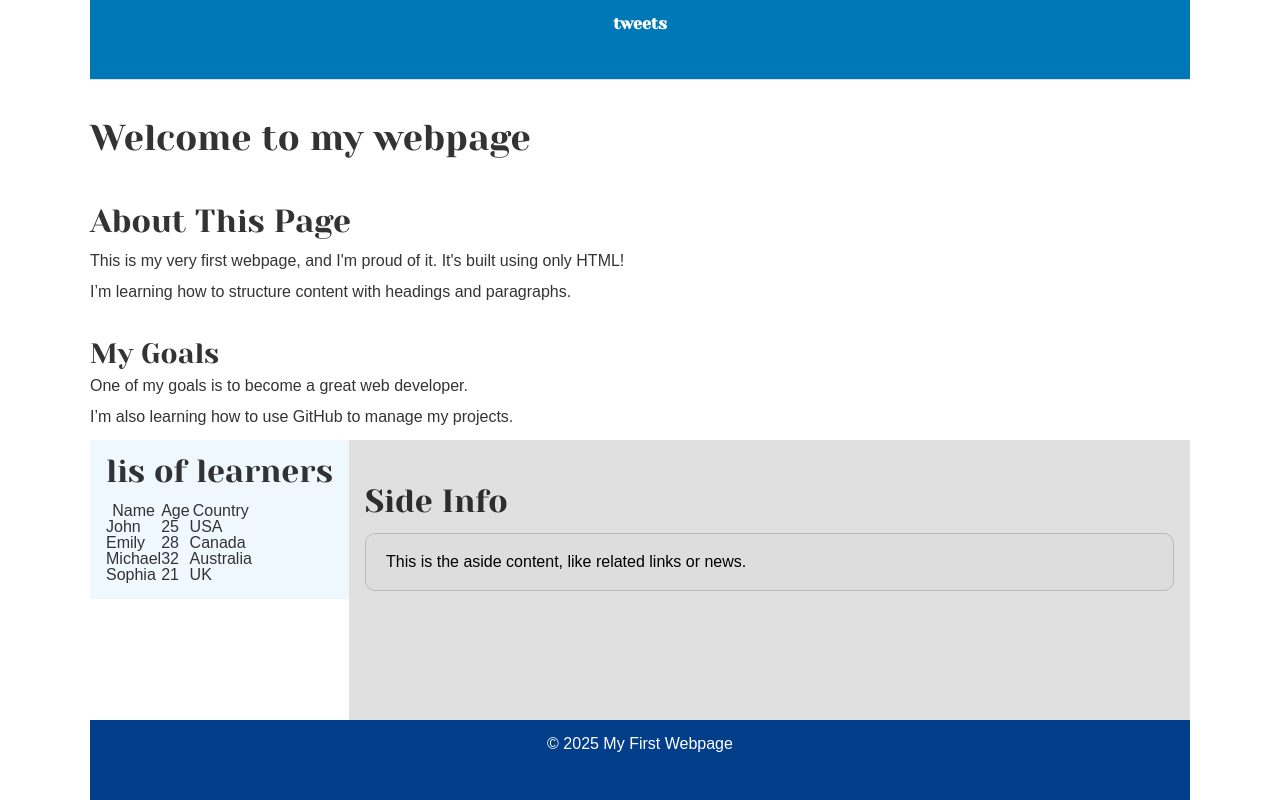
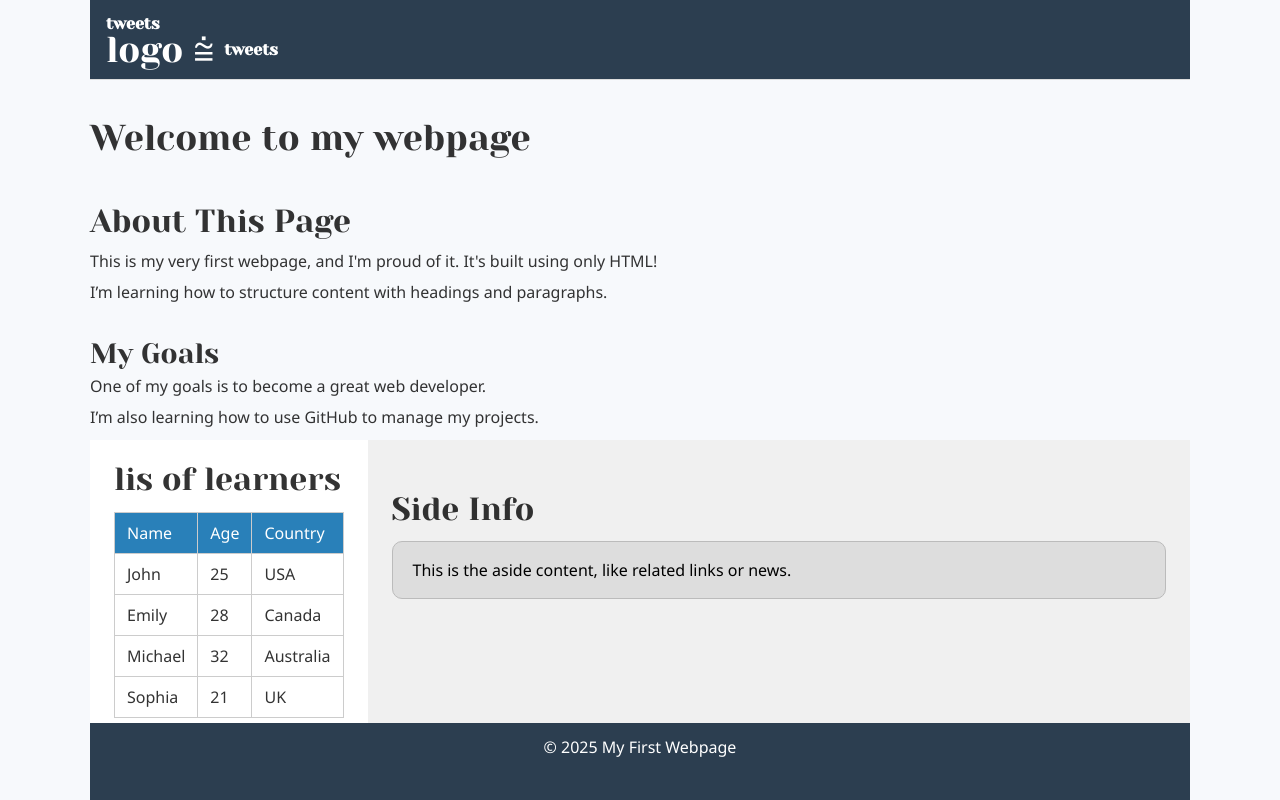
Before and after one commit to BisharAH/alx_html_css, a plain HTML site: page css_basic/index.html in a window 1280 px wide. Drawn offline with Linux system fonts and the light colour scheme.

Commit message:
last appdate of css and index

```diff
--- a/css_basic/index.html
+++ b/css_basic/index.html
@@ -11,6 +11,13 @@
     <header>
       <nav>
         <a href="tweets.html">tweets</a>
+        <nav>
+          <ul>
+            <li class="logo">logo &congdot;</li>
+            <!-- Unicode Fox Face -->
+            <li><a href="tweets.html">tweets</a></li>
+          </ul>
+        </nav>
       </nav>
     </header>
     <h1>Welcome to my webpage</h1>
--- a/css_basic/styles.css
+++ b/css_basic/styles.css
@@ -1,61 +1,101 @@
-/* Apply basic reset and default styles */
+/* Reset & Layout */
 * {
   margin: 0;
   padding: 0;
   box-sizing: border-box;
 }
 
-/* Make the body a flex container arranged in column layout */
 body {
   display: flex;
   flex-direction: column;
   height: 100vh;
-  font-family: Arial, sans-serif;
+  font-family: 'Segoe UI', sans-serif;
+  background-color: #f7f9fc;
 }
 
-/* Style the header */
 header {
-  background-color: #0077b6;
+  background-color: #2c3e50;
   color: white;
   padding: 1rem;
-  text-align: center;
 }
 
-/* Make main a horizontal flex container */
+nav ul {
+  display: flex;
+  list-style: none;
+  align-items: center;
+}
+
+nav li {
+  margin-right: 1rem;
+}
+
+nav a {
+  color: white;
+  text-decoration: none;
+  font-weight: 600;
+}
+
+/* Logo */
+.logo {
+  font-size: 2rem;
+}
+
+/* Main layout */
 main {
   display: flex;
   flex-direction: row;
   flex: auto;
-  min-height: 0; /* Needed to make overflow-y work correctly */
+  min-height: 0;
 }
 
-/* Style article (takes 2/3 of the space) */
+/* Article and aside */
 article {
   flex: 2;
-  padding: 1rem;
+  padding: 1.5rem;
   overflow-y: auto;
-  background-color: #f0f8ff;
+  background-color: #ffffff;
+  color: #333;
 }
 
-/* Style aside (takes 1/3 of the space) */
 aside {
   flex: 1;
-  padding: 1rem;
+  padding: 1.5rem;
   overflow-y: auto;
-  background-color: #e0e0e0;
+  background-color: #f0f0f0;
 }
 
-/* Style footer */
+/* Footer */
 footer {
-  background-color: #023e8a;
+  background-color: #2c3e50;
   color: white;
+  text-align: center;
   padding: 1rem;
-  text-align: center;
 }
 
-/* Optional: make links in nav styled nicely */
-nav a {
+/* Table Styling */
+table {
+  width: 100%;
+  border-collapse: collapse;
+  margin-top: 1rem;
+}
+
+th, td {
+  border: 1px solid #ccc;
+  padding: 0.75rem;
+  text-align: left;
+}
+
+th {
+  background-color: #2980b9;
   color: white;
-  text-decoration: none;
-  font-weight: bold;
 }
+
+/* Mobile responsive tweaks */
+.works_on_smartphone main {
+  flex-direction: column;
+}
+
+.works_on_smartphone article,
+.works_on_smartphone aside {
+  width: 100%;
+}
```
